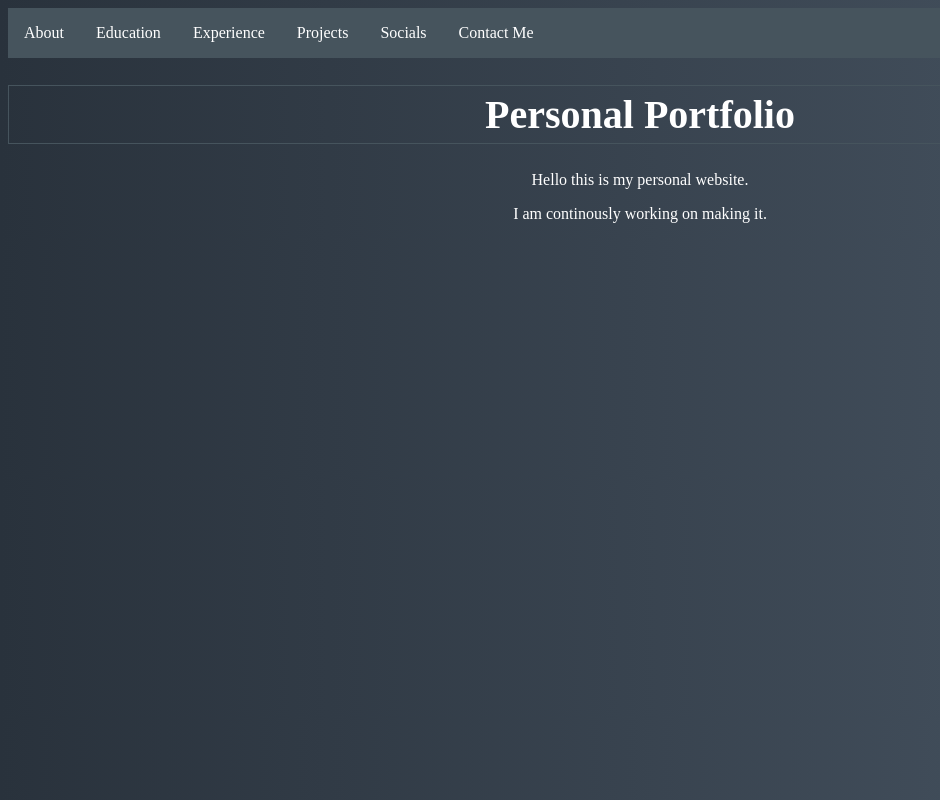
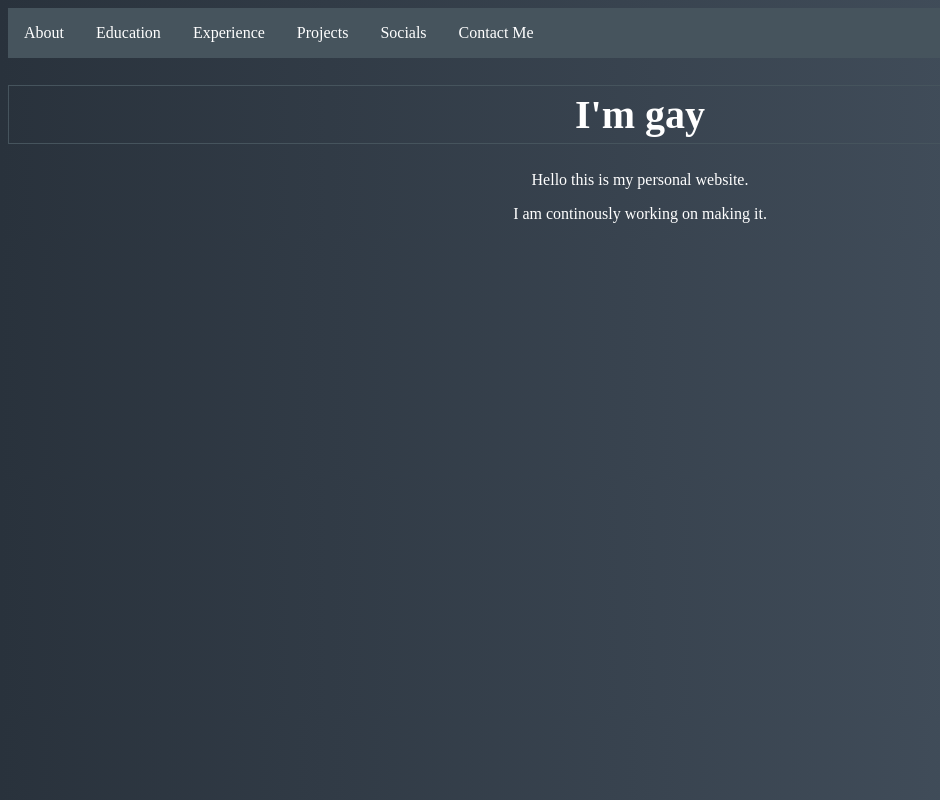
Before and after one commit to MustafaSameem/personal_website, a plain HTML site: page index.html in a window 1280 px wide. Shown: the whole page, without its empty margins (0-940 px from the left). Drawn offline with Linux system fonts and the light colour scheme.

Commit message:
Update index.html

```diff
--- a/index.html
+++ b/index.html
@@ -57,7 +57,7 @@ p {
   <li><a href="#Contact">Contact Me</a></li>
 </ul>
 
-<h1>Personal Portfolio</h1>
+<h1>I'm gay</h1>
 	<p>Hello this is my personal website. </p>
     <p>I am continously working on making it.</p>
 
```
